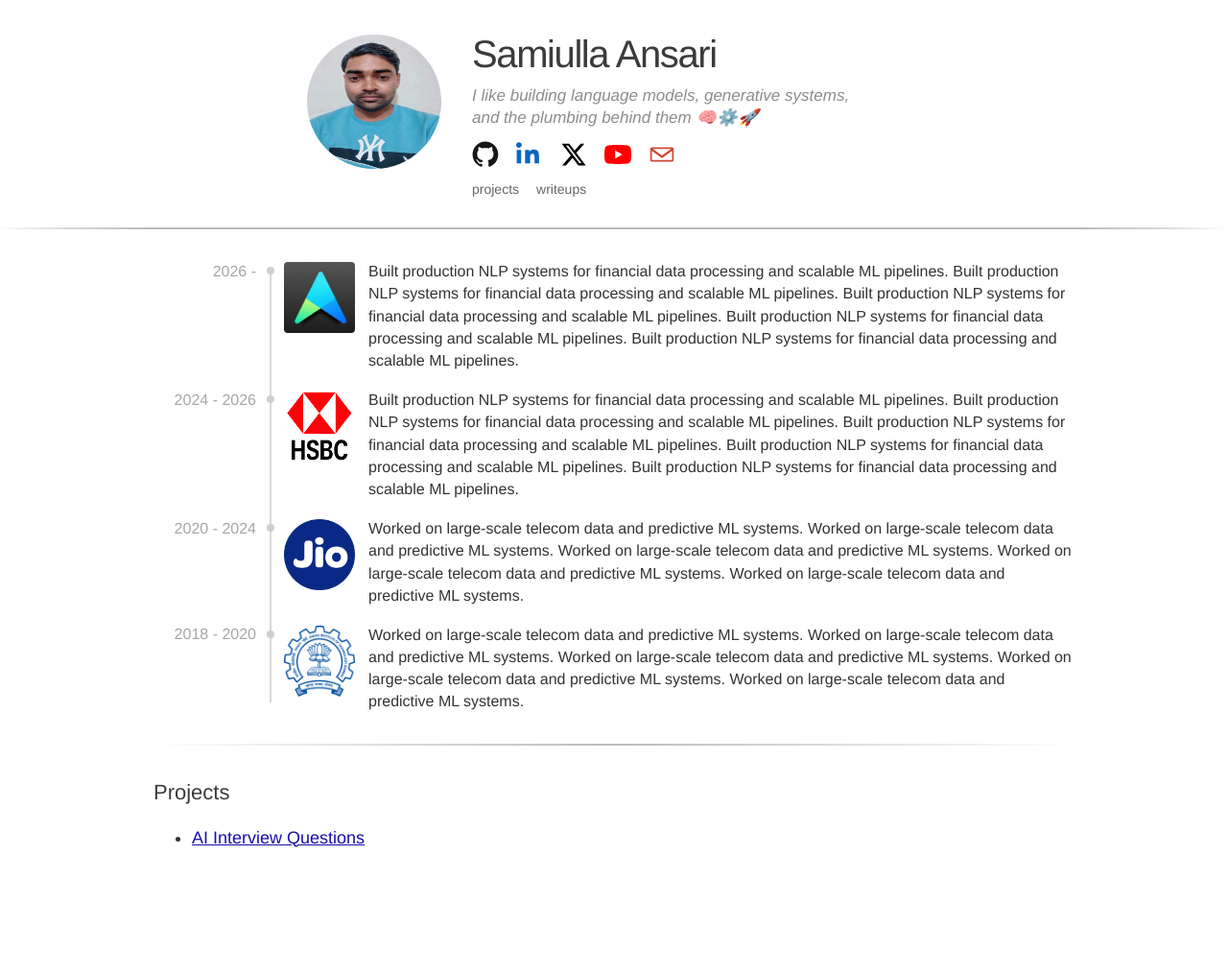
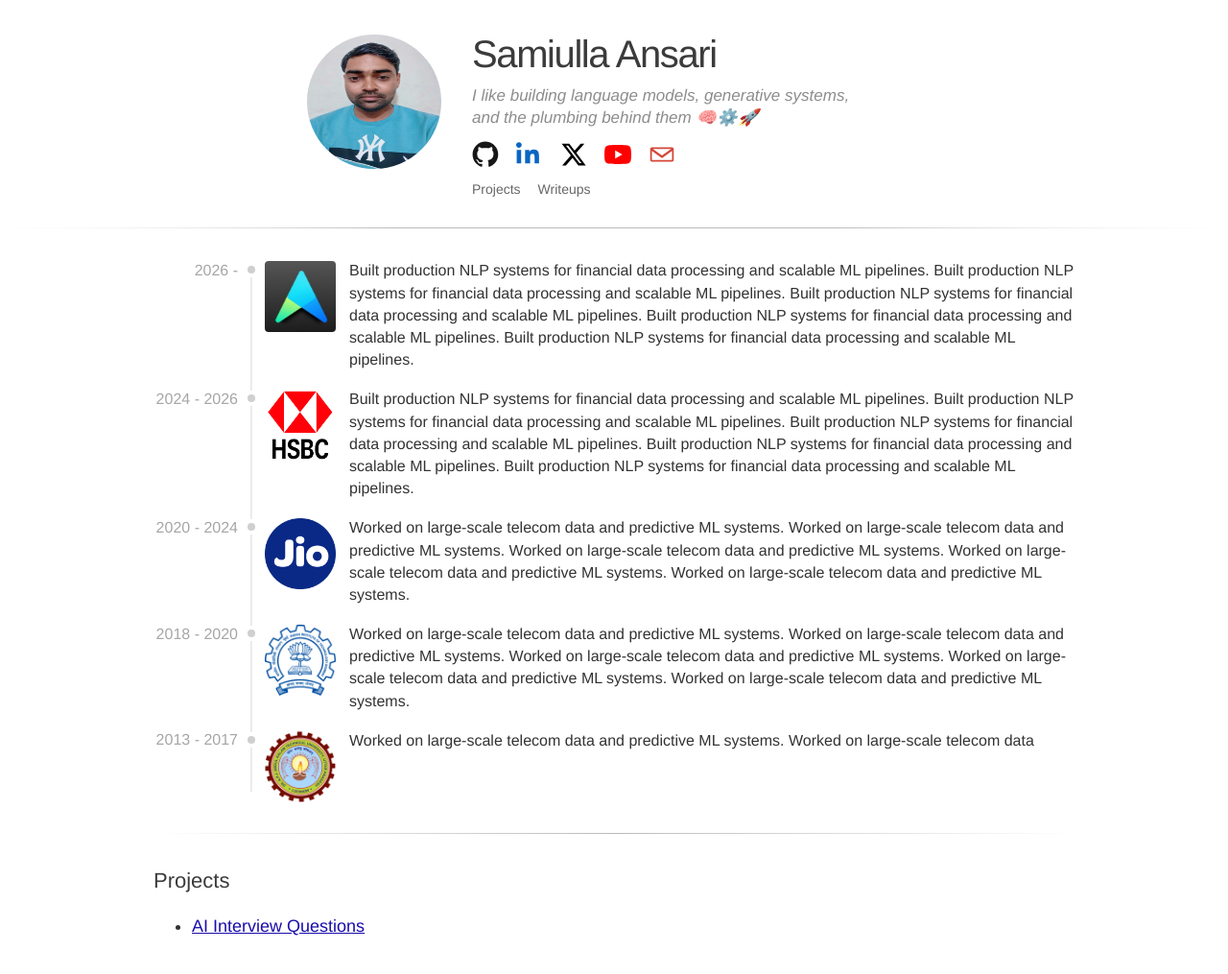
Before and after one commit to samiullaansari/samiullaansari.github.io, a Jekyll site: the page built from index.html, in a window 1280 px wide. Shown: the whole page at 96% size. Built offline with Jekyll 4.4.1, drawn with Linux system fonts in a browser that asks for light colours; before the commit the page ends 923 px from its top, so only the background shows below that.

Commit message:
Further enhancements

```diff
--- a/_data/home.yml
+++ b/_data/home.yml
@@ -27,6 +27,10 @@ career:
     image: /assets/iitb.png
     alt: IIT Bombay logo
     text: Worked on large-scale telecom data and predictive ML systems. Worked on large-scale telecom data and predictive ML systems. Worked on large-scale telecom data and predictive ML systems. Worked on large-scale telecom data and predictive ML systems. Worked on large-scale telecom data and predictive ML systems.
+  - year: 2013 - 2017
+    image: /assets/aktu_logo.png
+    alt: AKTU logo
+    text: Worked on large-scale telecom data and predictive ML systems. Worked on large-scale telecom data
 projects:
   - title: AI Interview Questions
     href: https://github.com/samiullaansari/AI-Interview-Questions
--- a/assets/site.css
+++ b/assets/site.css
@@ -1,3 +1,9 @@
+:root {
+  --divider-line-height: 1.2px;
+  --divider-profile-line-height: 1.2px;
+  --timeline-stroke-width: 1.2px;
+}
+
 body {
   font-family: "Helvetica Neue", Helvetica, Arial, sans-serif;
   margin: 0;
@@ -5,7 +11,6 @@ body {
   font-size: 18px;
   color: #333;
   background: #fff;
-  overflow-x: clip;
 }
 
 .wrapper {
@@ -28,7 +33,7 @@ a {
 .nav a {
   color: #676767;
   text-decoration: none;
-  text-transform: lowercase;
+  /* text-transform: lowercase; */
 }
 
 .nav a:hover {
@@ -147,7 +152,7 @@ a {
 }
 
 .divider {
-  height: 2px;
+  height: var(--divider-line-height);
   margin: 32px 0;
   background: linear-gradient(to right, transparent, #bbb, transparent);
 }
@@ -157,23 +162,28 @@ a {
   max-width: 100vw;
   position: relative;
   left: 50%;
+  height: var(--divider-profile-line-height);
   margin: 32px 0 32px -50vw;
   background: linear-gradient(
     to right,
     transparent 0,
-    rgba(187, 187, 187, 0.45) 4%,
-    #bbb 12%,
-    #bbb 88%,
-    rgba(187, 187, 187, 0.45) 96%,
+    rgba(187, 187, 187, 0.12) 8%,
+    rgba(187, 187, 187, 0.3) 16%,
+    rgba(187, 187, 187, 0.6) 24%,
+    #bbb 32%,
+    #bbb 68%,
+    rgba(187, 187, 187, 0.6) 76%,
+    rgba(187, 187, 187, 0.3) 84%,
+    rgba(187, 187, 187, 0.12) 92%,
     transparent 100%
   );
 }
 
 .career {
-  --timeline-year-width: 108px;
+  --timeline-year-width: 88px;
   --timeline-line-width: 28px;
-  --timeline-stroke-width: 2px;
   --timeline-dot-size: 8px;
+  --timeline-dot-gap-height: 16px;
   --timeline-anchor-height: 22px;
   position: relative;
   margin-top: 6px;
@@ -205,13 +215,25 @@ a {
   font-size: 16px;
   color: #a6a6a6;
   text-align: right;
-  padding-right: 1px;
+  padding-right: 0;
   line-height: 1.2;
 }
 
 .line {
   position: relative;
   min-height: var(--timeline-anchor-height);
+}
+
+.line::before {
+  content: "";
+  position: absolute;
+  top: calc((var(--timeline-anchor-height) - var(--timeline-dot-gap-height)) / 2);
+  left: 50%;
+  width: 12px;
+  height: var(--timeline-dot-gap-height);
+  background: #fff;
+  z-index: 1;
+  transform: translateX(-50%);
 }
 
 .dot {
@@ -312,12 +334,13 @@ a {
   }
 
   .row {
-    grid-template-columns: 70px 20px 1fr;
+    grid-template-columns: 60px 20px 1fr;
   }
 
   .career {
-    --timeline-year-width: 70px;
+    --timeline-year-width: 60px;
     --timeline-line-width: 20px;
+    --timeline-dot-gap-height: 14px;
     --timeline-anchor-height: 20px;
   }
 
@@ -342,19 +365,20 @@ a {
 
 @media (max-width: 480px) {
   .row {
-    grid-template-columns: 62px 18px 1fr;
+    grid-template-columns: 52px 18px 1fr;
   }
 
   .career {
-    --timeline-year-width: 62px;
+    --timeline-year-width: 52px;
     --timeline-line-width: 18px;
+    --timeline-dot-gap-height: 12px;
     --timeline-anchor-height: 18px;
     --timeline-dot-size: 7px;
   }
 
   .year {
     font-size: 13px;
-    padding-right: 2px;
+    padding-right: 1px;
   }
 
   .content {
```
Also changed, not shown: assets/aktu_logo.png (added).
